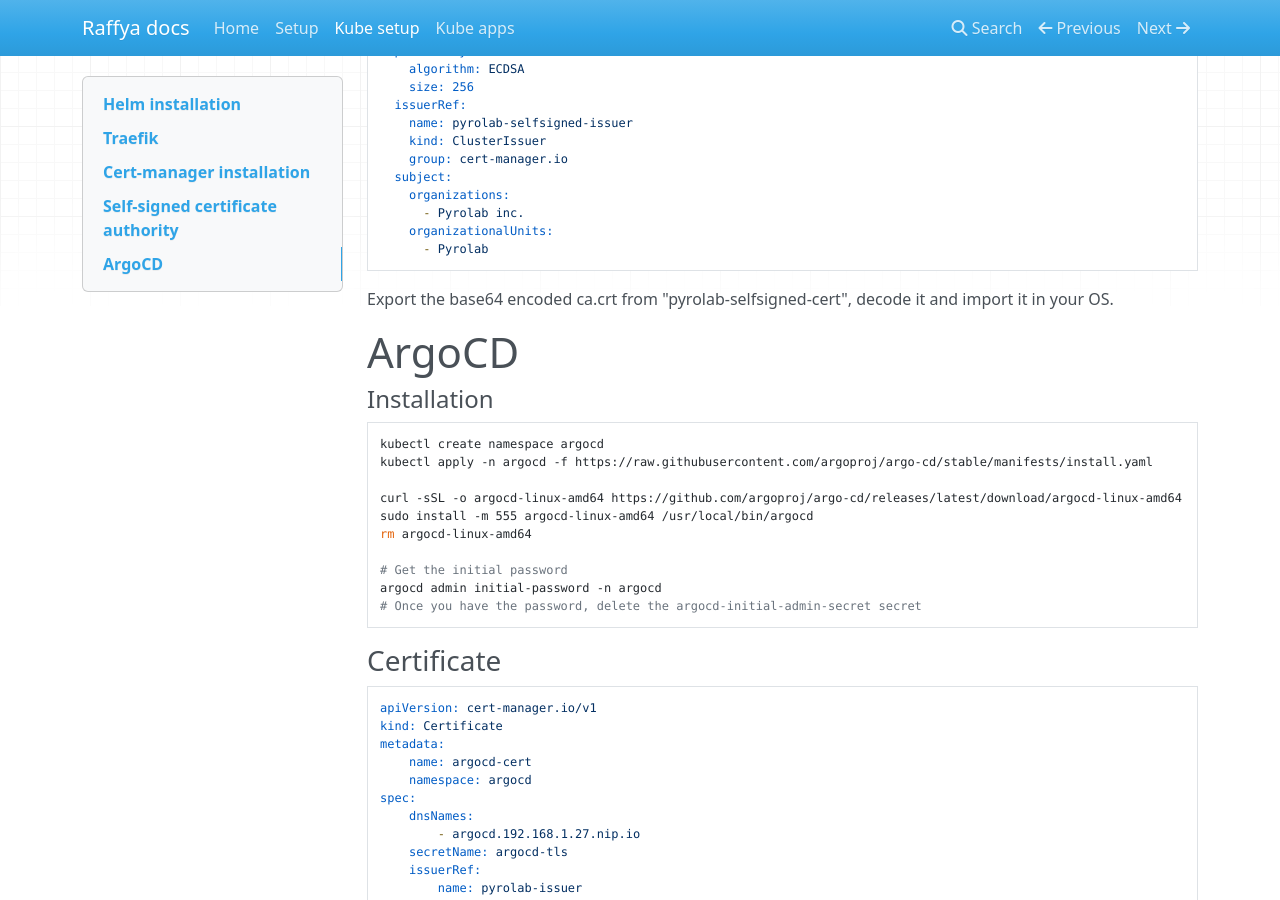
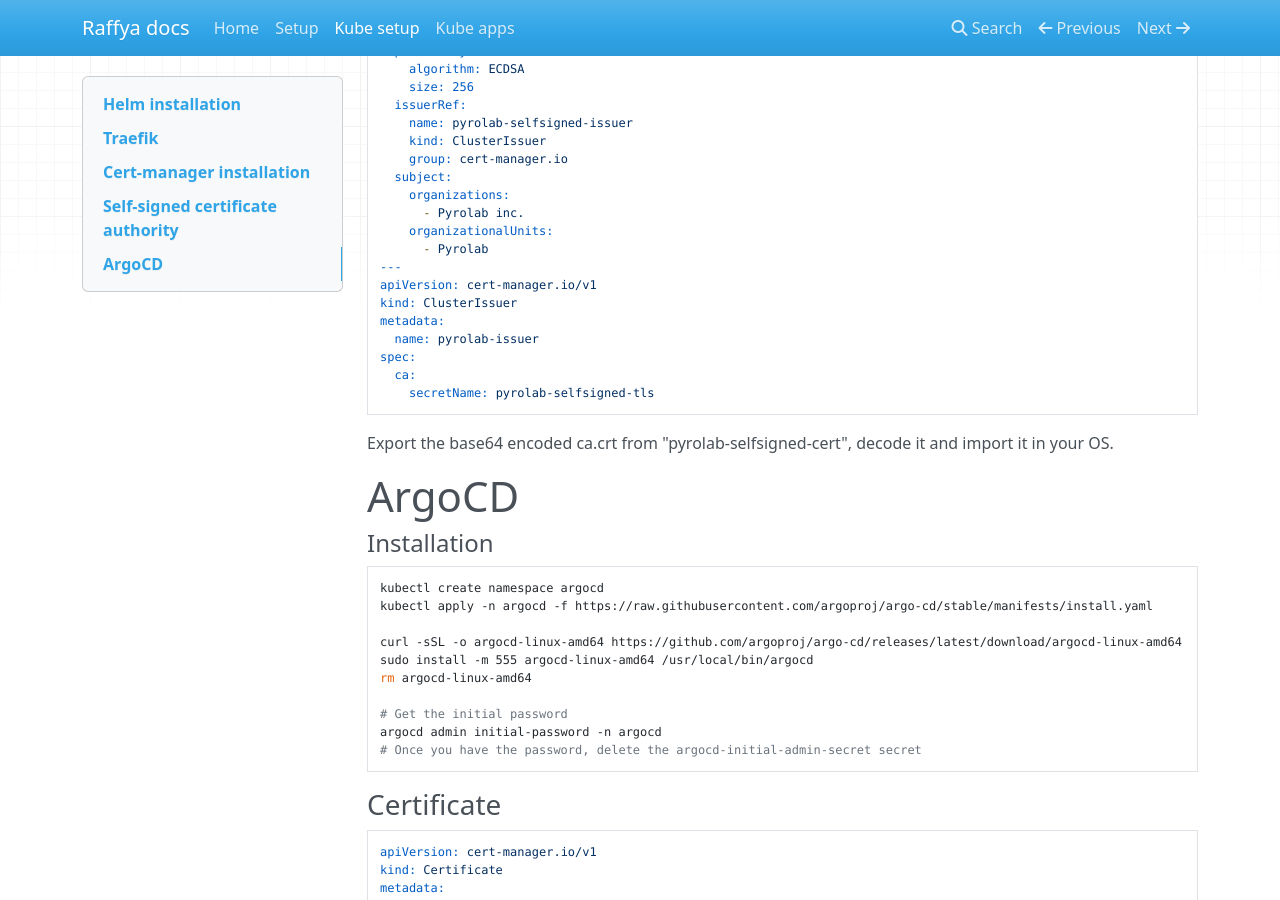
Before and after one commit to AnthonyRAFFY/raffya-docs, an MkDocs documentation site: the page built from docs/pyrolab.md, in a window 1280 px wide and 900 px high, scrolled down 1121 px. Built offline with MkDocs 1.6.1, drawn with Linux system fonts in a browser that asks for light colours; nearby versions of some CDN libraries; some of the changed text lies outside the part shown.

Commit message:
Fixing mistakes in the certificate section

```diff
--- a/docs/pyrolab.md
+++ b/docs/pyrolab.md
@@ -49,6 +49,14 @@
           - Pyrolab inc.
         organizationalUnits:
           - Pyrolab
+    ---
+    apiVersion: cert-manager.io/v1
+    kind: ClusterIssuer
+    metadata:
+      name: pyrolab-issuer
+    spec:
+      ca:
+        secretName: pyrolab-selfsigned-tls
 Export the base64 encoded ca.crt from "pyrolab-selfsigned-cert", decode it and import it in your OS.
 # ArgoCD
 #### Installation
@@ -89,31 +97,31 @@
     kubectl edit configmaps -n argocd argocd-cmd-params-cm
 
 #### Ingress route creation
-
     apiVersion: traefik.containo.us/v1alpha1
     kind: IngressRoute
     metadata:
-    name: argocd-server
-    namespace: argocd
+      name: argocd-server
+      namespace: argocd
     spec:
-    entryPoints:
+      entryPoints:
         - websecure
-    routes:
+      routes:
         - kind: Rule
-        match: Host(`argocd.192.168.1.27.nip.io`)
-        priority: 10
-        services:
+          match: Host(`argocd.192.168.1.27.nip.io`)
+          priority: 10
+          services:
             - name: argocd-server
-            port: 80
+              port: 80
         - kind: Rule
-        match: Host(`argocd.192.168.1.27.nip.io`) && Headers(`Content-Type`, `application/grpc`)
-        priority: 11
-        services:
+          match: Host(`argocd.192.168.1.27.nip.io`) && Headers(`Content-Type`, `application/grpc`)
+          priority: 11
+          services:
             - name: argocd-server
-            port: 80
-            scheme: h2c
-    tls:
-        certResolver: default
+              port: 80
+              scheme: h2c
+      tls:
+        secretName: argocd-tls
+
 #### Login
 Connect to the UI dashboard and change the default admin password, then connect the argocd CLI
 
```
